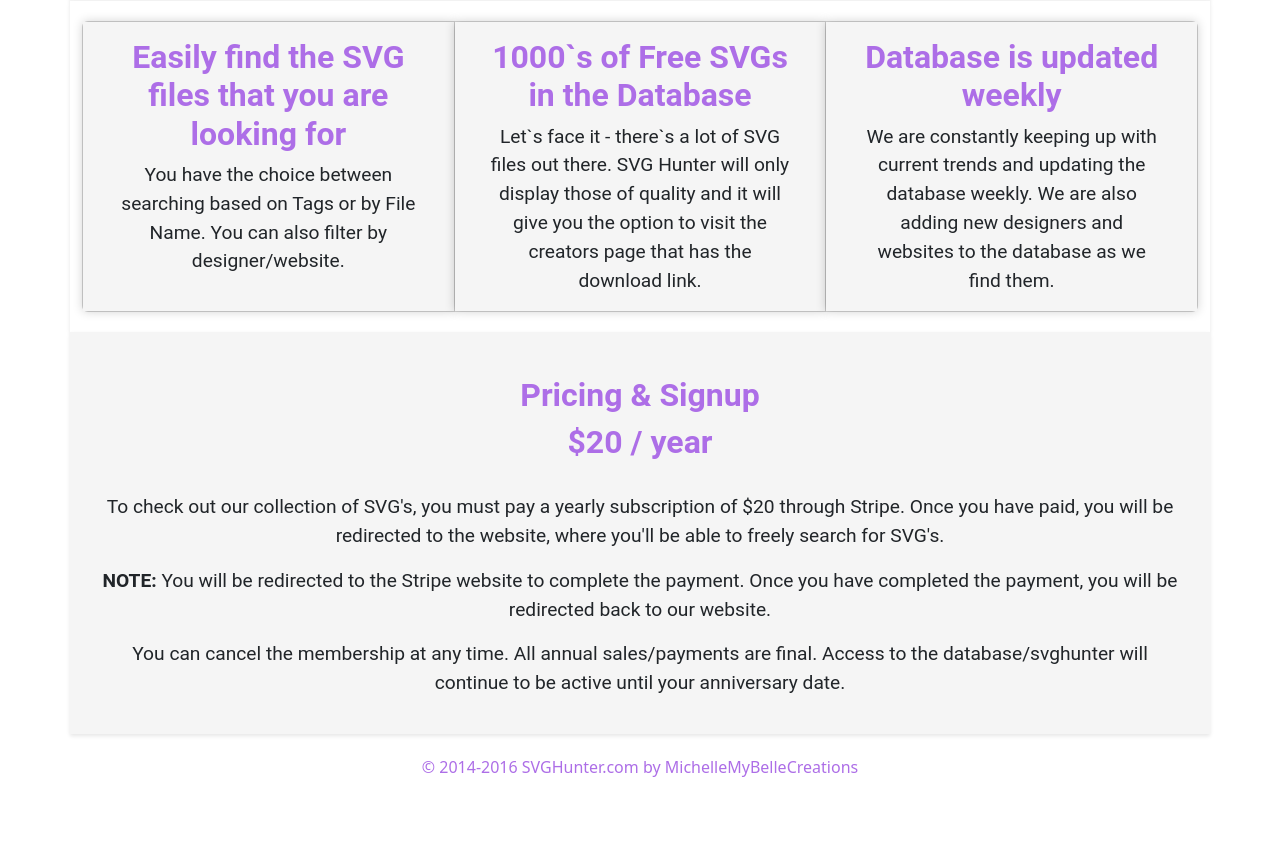
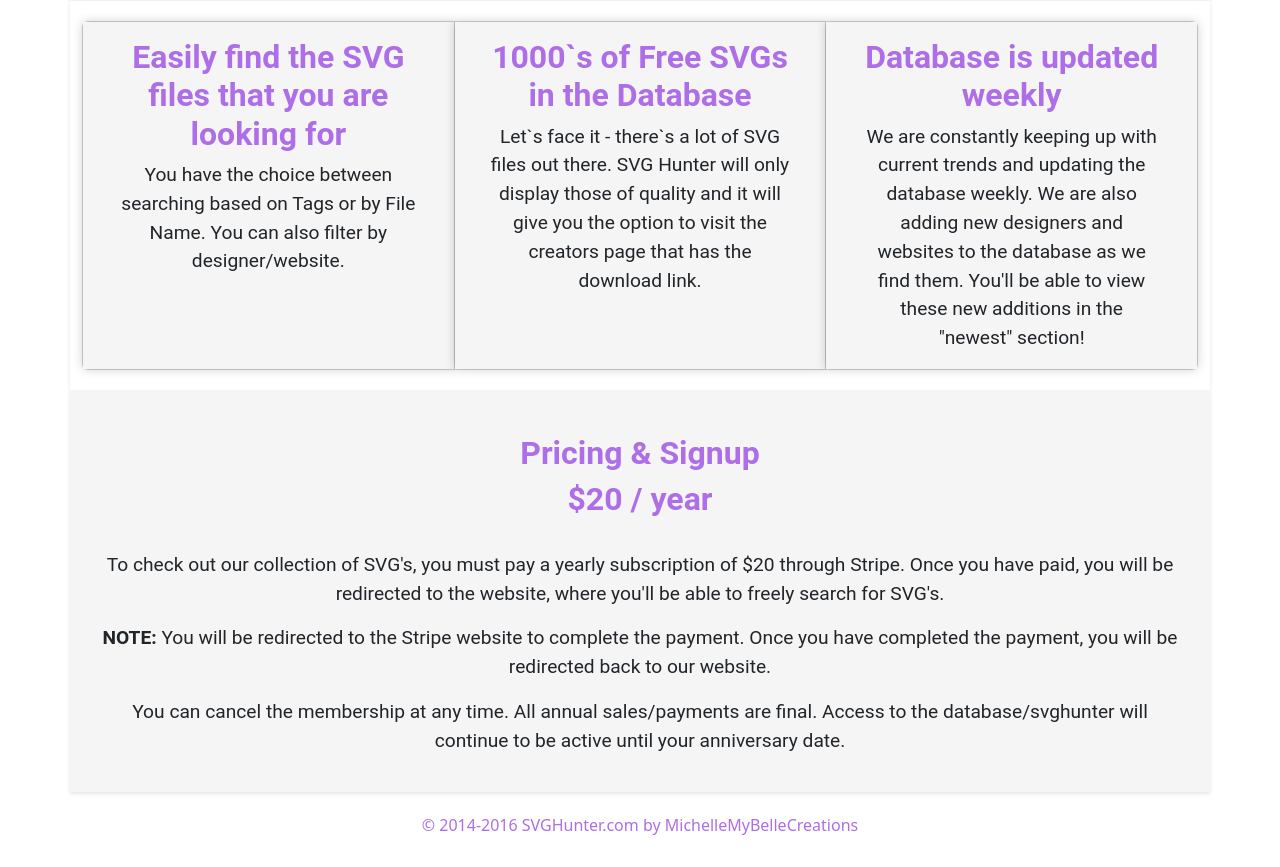
Before and after one commit to trevorerwin/svg-hunter, a React (Create React App) app in the folder client/svg-hunter-app/: page / in a window 1280 px wide. Shown: the part 1000-1867 px from the top of the page. Before the commit the page ends 1809 px from the top, so only its background shows below. Built offline with nearby package versions, Linux system fonts and the light colour scheme.

Commit message:
changing some text

```diff
--- a/client/svg-hunter-app/src/Landing/Home.jsx
+++ b/client/svg-hunter-app/src/Landing/Home.jsx
@@ -45,7 +45,8 @@ const Home = (props) => {
               <strong>Database is updated weekly</strong>
             </CardTitle>
             <CardText className='center'>
-              We are constantly keeping up with current trends and updating the database weekly. We are also adding new designers and websites to the database as we find them.
+              We are constantly keeping up with current trends and updating the database weekly. We are also adding new designers and websites to the database as we find them. You'll be able to view
+              these new additions in the "newest" section!
             </CardText>
           </CardBody>
         </Card>
```
